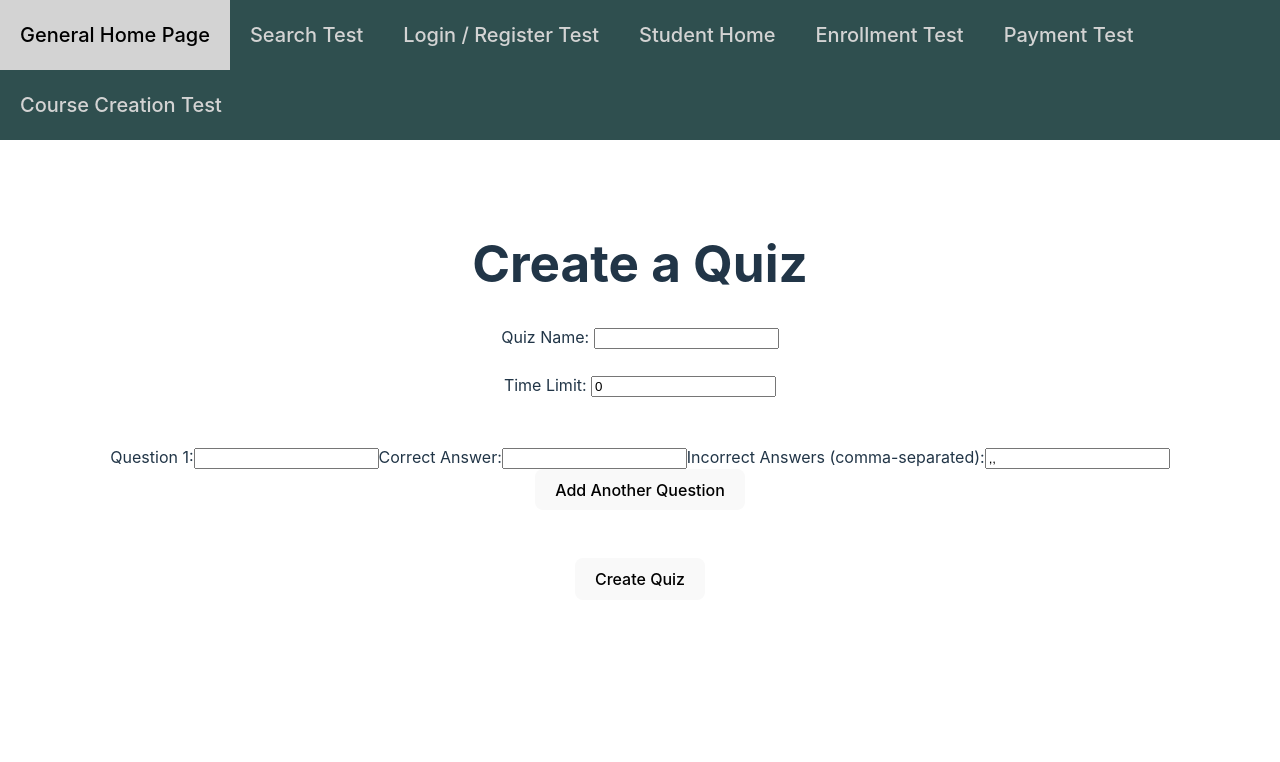
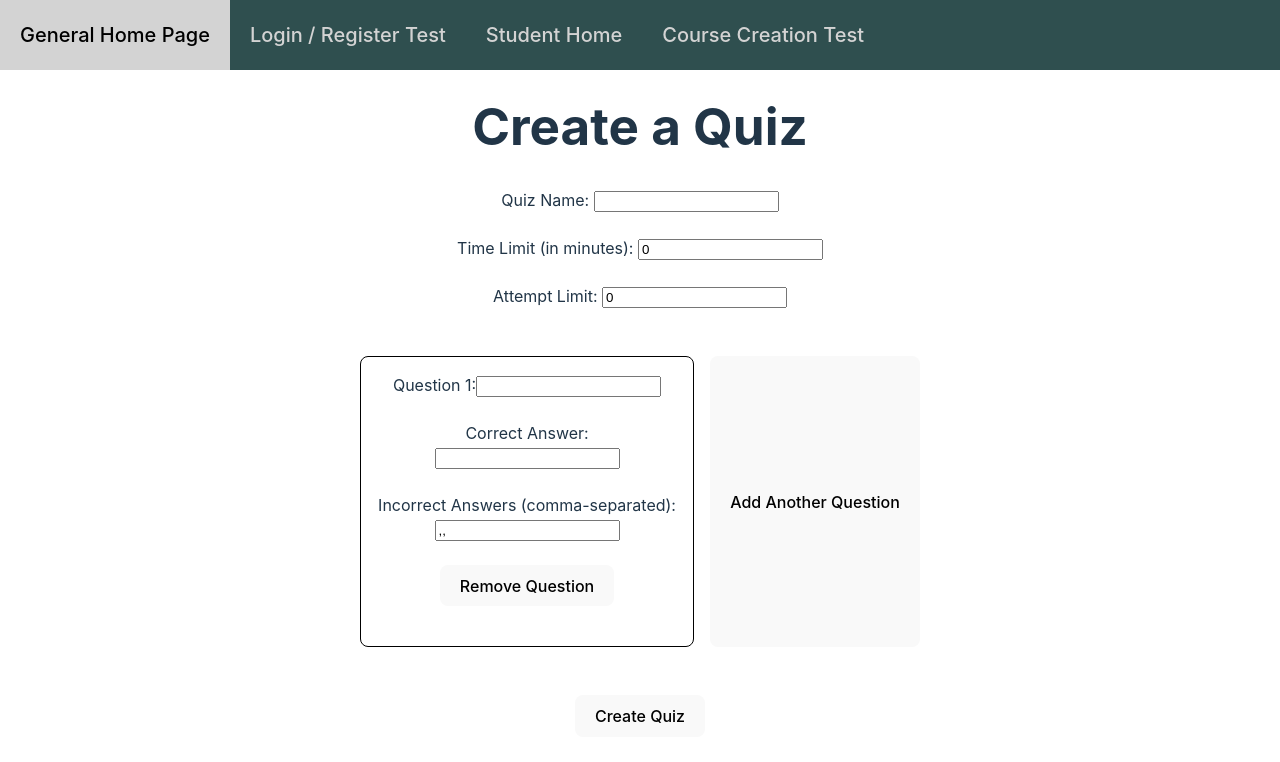
Before and after one commit to 241209-JavaReactAWS/Trivia-Trainer, a React (Vite) app in the folder trivia-front-end/: page /quizCreate in a window 1280 px wide. Shown: the top 762 px of the page. Built offline with nearby package versions, Linux system fonts and the light colour scheme.

Commit message:
Made QuizCreator frontend page and organized nav bar

```diff
--- a/trivia-front-end/src/components/generalHome/GeneralHome.tsx
+++ b/trivia-front-end/src/components/generalHome/GeneralHome.tsx
@@ -1,4 +1,11 @@
+import { useNavigate } from "react-router-dom";
+
 function GeneralHome() {
+
+    const navigate = useNavigate();
+    let goToSearch = () => {
+        navigate("/search")
+    }
 
     // On the GeneralHome Page, the nav bar should only show this page, the search page,
     // and the login button
@@ -17,6 +24,9 @@ function GeneralHome() {
             </h2>
 
             <br></br>
+            <button onClick={goToSearch}>Search Test</button>
+            <br></br>
+            <br></br>
 
             <h2>Some Courses:</h2>
             {/* Show table of some courses made and show their name, tags, and price*/}
--- a/trivia-front-end/src/components/home/StudentHome.tsx
+++ b/trivia-front-end/src/components/home/StudentHome.tsx
@@ -1,3 +1,4 @@
+import { useNavigate } from "react-router-dom"
 
 function StudentHome() {
 
@@ -7,6 +8,16 @@ function StudentHome() {
   // - Then, show all the courses in a table, and stylize it later.
   //   - Make sure to include the quiz scores as well.
 
+  const navigate = useNavigate();
+
+  let goToEnroll = () => {
+    navigate("/enroll")
+  }
+
+  let goToPayment = () => {
+    navigate("/payment")
+  }
+
   return (
     <div>
       <h1>Welcome, (REPLACE) name!</h1>
@@ -15,6 +26,10 @@ function StudentHome() {
       {/* Show all enrolled courses here (See useEffect todo) */}
       <br></br>
       <br></br>
+      <button onClick={goToEnroll}>Enrollment Test</button>
+      <br></br>
+      <br></br>
+      <button onClick={goToPayment}>Payment Test</button>
       <br></br>
       <br></br>
 
--- a/trivia-front-end/src/components/nav/Nav.tsx
+++ b/trivia-front-end/src/components/nav/Nav.tsx
@@ -5,11 +5,11 @@ function Nav() {
   return (
     <div className="menu">
       <Link to="/">General Home Page</Link>
-      <Link to="/search">Search Test</Link>
+      {/* <Link to="/search">Search Test</Link> */}
       <Link to="/login">Login / Register Test</Link>
       <Link to="/studentHome">Student Home</Link>
-      <Link to="/enroll">Enrollment Test</Link>
-      <Link to="/payment">Payment Test</Link>
+      {/* <Link to="/enroll">Enrollment Test</Link>
+      <Link to="/payment">Payment Test</Link> */}
       <Link to="/courseCreate">Course Creation Test</Link>
 
       {/* <Link to="/test1">Payment Test</Link>
--- a/trivia-front-end/src/components/quizCreate/QuizCreate.css
+++ b/trivia-front-end/src/components/quizCreate/QuizCreate.css
@@ -1,12 +1,15 @@
 .sideBySide {
+  display: flex;
+  flex-wrap: wrap;
+  gap: 1rem;
   margin: 1rem;
-  padding: 2rem 2rem;
-  text-align: center;
+  padding: 2rem;
+  justify-content: center;
 }
 
-.side {
-  display: inline-block;
-  padding: 1rem 1rem;
-  margin: 1rem;
-  vertical-align: top;
+.question-block {
+  border: 1px solid #000000;
+  border-radius: 8px;
+  padding: 1rem;
+  width: 300px;
 }
--- a/trivia-front-end/src/components/quizCreate/QuizCreate.tsx
+++ b/trivia-front-end/src/components/quizCreate/QuizCreate.tsx
@@ -1,35 +1,103 @@
 import { SyntheticEvent, useState } from "react";
 import "./QuizCreate.css"
+import { Navigate, useNavigate } from "react-router-dom";
 
 function QuizCreate() {
 
-  const [quizName, setQuizName] = useState("");
+  const [quizName, setQuizName] = useState("")
+  const [timer, setTimer] = useState(0)
+  const [attemptLimit, setAttemptLimit] = useState(0)
   const [questions, setQuestions] = useState(
     [{
       content: "", correct: "", incorrectAnswers: ["", "", ""]
     }])
+  // const navigate = useNavigate();
 
-  const questionChange = (index: number, field: string, value: string) => {
+
+  const questionChange = (index: number, field: "content" | "correct" | "incorrectAnswers", value: string) => {
     const updatedQuestions = [...questions]
     if (field === "incorrectAnswers") {
       updatedQuestions[index].incorrectAnswers = value.split(",")
     }
-    else {
-      //updatedQuestions[index][field] = value;
+    else if (field === "content") {
+      updatedQuestions[index].content = value;
     }
+    else if (field === "correct") {
+      updatedQuestions[index].correct = value;
+    }
+    setQuestions(updatedQuestions);
   }
 
   const addQuestion = () => {
     setQuestions([
-      ...questions, {content: "", correct: "", incorrectAnswers: ["", "", ""]}
+      ...questions, { content: "", correct: "", incorrectAnswers: ["", "", ""] }
     ])
   }
 
+  const removeQuestion = (index: number) => {
+    const updatedQuestions = questions.filter((_, i) => i !== index);
+    setQuestions(updatedQuestions);
+  };
+
   let createQuiz = () => {
+    if (!quizName.trim()) {
+      alert("Please enter a quiz name")
+      return
+    }
+    if (timer < 0 || attemptLimit < 0) {
+      alert("Please enter a valid time limit and attempt limit")
+      return
+    }
+    if (questions.some(question => !question.content.trim() || !question.correct.trim() || question.incorrectAnswers.some(answer => !answer.trim()))) {
+      alert("Please fill out all question fields")
+      return
+    }
 
-    console.log("Quiz Created!")
+    // Create the quiz object
+    // TODO: Set the course id from a prop and add it here.
+    const quizData = {
+      name: quizName,
+      timer: timer,
+      attemptLimit: attemptLimit,
+      questions: questions
+    }
+
+    // Create the list of question objects using the questions useState variable
+    const questionObjects = questions.map((question) => ({
+      content: question.content,
+      correct: question.correct,
+      incorrectAnswers: question.incorrectAnswers,
+    }));
+    quizData.questions = questionObjects;
+
+    //   {
+    //     "courseId": 1,
+    //     "title": "test quiz",
+    //     "timer": 30,
+    //     "attemptLimit": 3,
+    //     "questions": [
+    //         {
+    //             "content": "What is 1 + 1",
+    //             "options": "1,3,5,2",
+    //             "correct": "D"
+    //         }
+    //     ]
+    //   }
+
+    // TODO: Axios request to create the quiz
+    // Only include the course id, description
+    // Send the courseId
+
+    // TODO: Axios requests to create the questions and append them to the Questions table with
+    // the quiz id
+    // Questions: Array of questions
+    // Build a DTO object
+
+    console.log("Quiz Created! ", quizData)
+    console.log("Questions Made! ", questionObjects)
+    alert("Quiz Created! Check the console for the quiz data")
+    // navigate("/courseCreate")
   }
-  const [timer, setTimer] = useState(0);
 
   return (
     <div>
@@ -51,13 +119,27 @@ function QuizCreate() {
       <br></br>
       <label>
         {/*Whenever thte text inside the username or password fields change, it will update the state variable*/}
-        Time Limit:{" "}
+        Time Limit (in minutes):{" "}
         <input
           type="number"
           id="timerField"
           value={timer}
           onChange={(e: SyntheticEvent) => {
             setTimer((e.target as HTMLInputElement).value as unknown as number);
+          }}
+        />
+      </label>
+      <br></br>
+      <br></br>
+      <label>
+        {/*Whenever thte text inside the username or password fields change, it will update the state variable*/}
+        Attempt Limit:{" "}
+        <input
+          type="number"
+          id="attemptLimitField"
+          value={attemptLimit}
+          onChange={(e: SyntheticEvent) => {
+            setAttemptLimit((e.target as HTMLInputElement).value as unknown as number);
           }}
         />
       </label>
@@ -77,6 +159,9 @@ function QuizCreate() {
               />
             </label>
 
+            <br></br>
+            <br></br>
+
             <label>
               Correct Answer:
               <input
@@ -88,6 +173,9 @@ function QuizCreate() {
               />
             </label>
 
+            <br></br>
+            <br></br>
+
             <label>
               Incorrect Answers (comma-separated):
               <input
@@ -98,7 +186,17 @@ function QuizCreate() {
                 }
               />
             </label>
+
+            <br></br>
+            <br></br>
+
+            <button onClick={() => removeQuestion(index)}>Remove Question</button>
+
+            <br></br>
+            <br></br>
+
           </div>
+
         ))}
 
         <button onClick={addQuestion}>Add Another Question</button>
```
